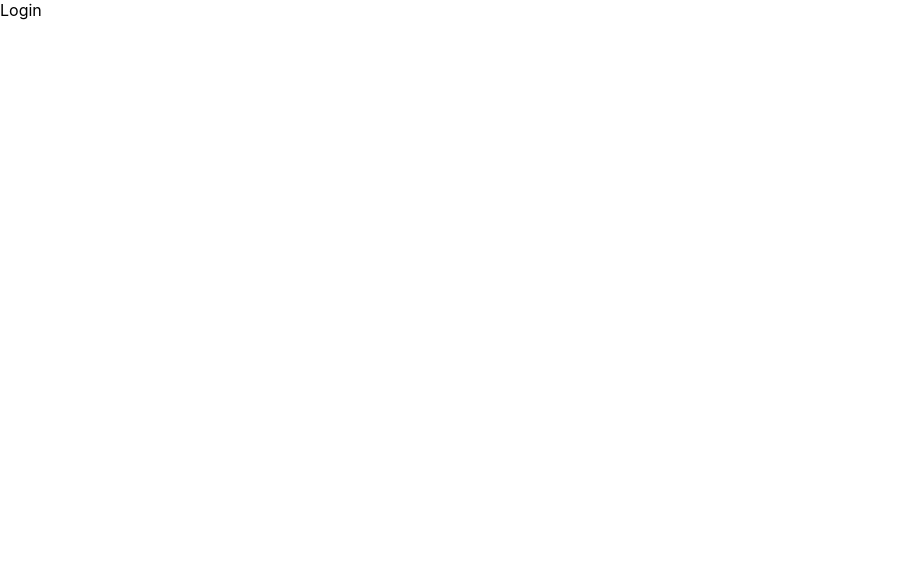
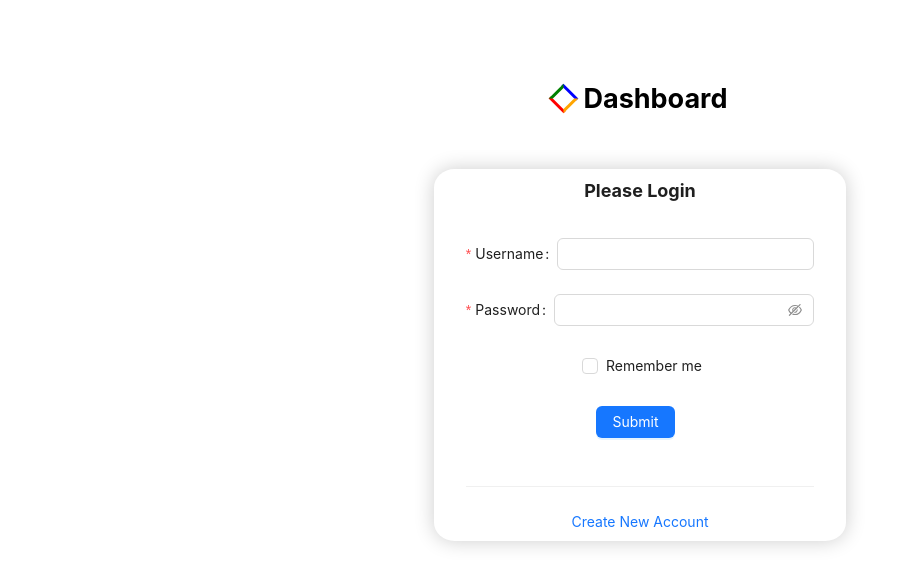
Before and after one commit to flyingmonster1210/productivity-dashboard, a React (Create React App) app: page /login in a window 1280 px wide. Shown: the top 586 px of the page, without its empty margins (0-915 px from the left). Built offline with nearby package versions, Linux system fonts and the light colour scheme.

Commit message:
Initilize Login Page

```diff
--- a/src/App.css
+++ b/src/App.css
@@ -114,3 +114,39 @@
 .max_width_30 {
   max-width: 30%;
 }
+
+.form_title {
+  font-size: large;
+  font-weight: bold;
+  margin: 0 auto 2rem auto;
+}
+
+.form_icon_wrap {
+  display: flex;
+  flex-direction: row;
+  align-items: center;
+  justify-content: center;
+  margin-bottom: 2rem;
+  font-size: large;
+}
+
+.login_body_wrap {
+  display: flex;
+  flex-direction: column;
+  width: 100%;
+  height: 75%;
+  align-items: center;
+  justify-content: center;
+  /* margin-bottom: 10rem; */
+  /* padding-bottom: 10rem; */
+}
+
+.form_wrap {
+  display: flex;
+  flex-direction: column;
+  max-width: 50%;
+  padding: 0.5rem 2rem;
+  border-radius: 5%;
+  box-shadow: 0 0 20px rgba(0, 0, 0, 0.2);
+  /* border-style: solid; */
+}
--- a/src/pages/Login.js
+++ b/src/pages/Login.js
@@ -1,7 +1,81 @@
 import React from 'react'
+import { Link } from 'react-router-dom'
+import { Form, Button, Checkbox, Input, Divider } from 'antd'
 
-function Login() {
-  return <div>Login</div>
+const onFinish = (values) => {
+  console.log('Success:', values)
+}
+const onFinishFailed = (errorInfo) => {
+  console.log('Failed:', errorInfo)
+}
+
+function Login () {
+  return (
+    <div className='login_body_wrap'>
+      <div className='form_icon_wrap'>
+        <div className="icon"></div>
+        <h2>Dashboard</h2>
+      </div>
+      <Form
+        className='form_wrap'
+        onFinish={onFinish}
+        onFinishFailed={onFinishFailed}
+        autoComplete="off"
+      >
+        <p className='form_title'>Please Login</p>
+        <Form.Item
+          label="Username"
+          name="username"
+          rules={[
+            {
+              required: true,
+              message: 'Please input your username!',
+            },
+          ]}
+        >
+          <Input />
+        </Form.Item>
+
+        <Form.Item
+          label="Password"
+          name="password"
+          rules={[
+            {
+              required: true,
+              message: 'Please input your password!',
+            },
+          ]}
+        >
+          <Input.Password />
+        </Form.Item>
+
+        <Form.Item
+          name="remember"
+          valuePropName="checked"
+          wrapperCol={{
+            offset: 8,
+            span: 16,
+          }}
+        >
+          <Checkbox>Remember me</Checkbox>
+        </Form.Item>
+
+        <Form.Item
+          wrapperCol={{
+            offset: 9,
+            span: 16,
+          }}
+        >
+          <Button type="primary" htmlType="submit">
+            Submit
+          </Button>
+        </Form.Item>
+
+        <Divider />
+        <Link to='/register' style={{ margin: 'auto' }}>Create New Account</Link>
+      </Form>
+    </div>
+  )
 }
 
 export default Login
```
